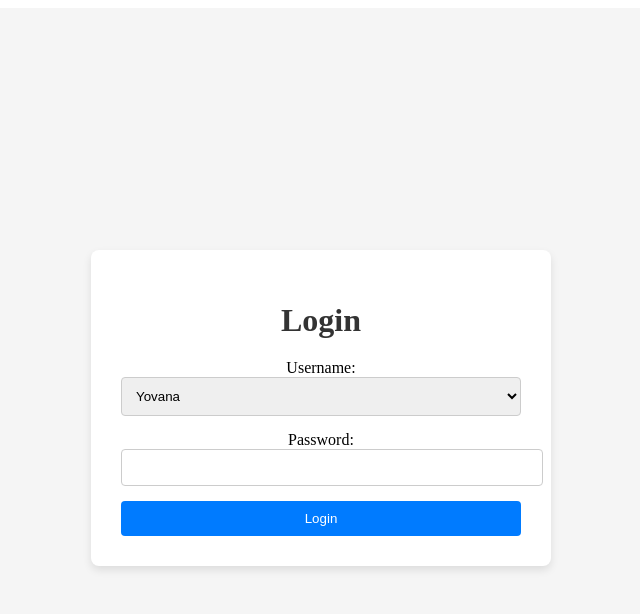
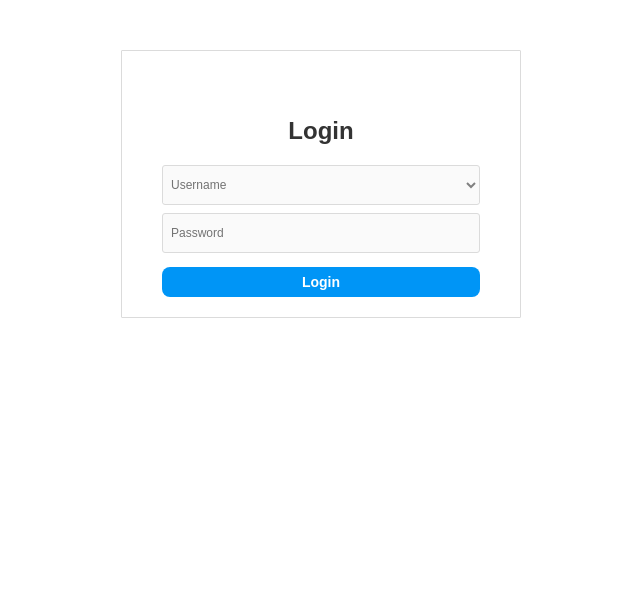
Before and after one commit to qbandres/202501-ControlGastos, a Vue app in the folder frontend/: page / in a window 1280 px wide. Shown: the top 614 px of the page, without its empty margins (319-959 px from the left). Built offline with nearby package versions, Linux system fonts and the light colour scheme.

Commit message:
Se actualizo la forma del Login

```diff
--- a/frontend/src/views/Login.vue
+++ b/frontend/src/views/Login.vue
@@ -1,34 +1,39 @@
 <template>
-  <div class="login-container">
-    <div class="login-form">
-      <h1>Login</h1>
-      <form @submit.prevent="handleLogin">
-        <div>
-          <label for="username">Username:</label>
-          <select v-model="username" id="username" required class="input-field">
+  <div class="container">
+    <h1>Login</h1>
+    <form @submit.prevent="handleLogin" class="content__form">
+      <div class="content__inputs">
+        <label>
+          <select v-model="username" required>
             <option value="Andres">Andres</option>
             <option value="Yovana">Yovana</option>
           </select>
-        </div>
-        <div>
-          <label for="password">Password:</label>
-          <input v-model="password" id="password" type="password" required class="input-field" />
-        </div>
-        <button type="submit" class="login-btn">Login</button>
-      </form>
+          <span>Username</span>
+        </label>
+        <label>
+          <input
+            v-model="password"
+            type="password"
+            required
+            placeholder=" "
+          />
+          <span>Password</span>
+        </label>
+      </div>
+      <button type="submit">Login</button>
       <p v-if="errorMessage" class="error">{{ errorMessage }}</p>
-    </div>
+    </form>
   </div>
 </template>
 
 <script>
 import axios from "axios";
-import { useUserStore } from "@/stores/userStore"; // Importa la tienda del usuario
+import { useUserStore } from "@/stores/userStore";
 
 export default {
   data() {
     return {
-      username: "Yovana",  // Valor predeterminado
+      username: "",
       password: "",
       errorMessage: "",
     };
@@ -38,34 +43,20 @@ export default {
       console.log("Attempting login with username:", this.username);
 
       try {
-        // Obtiene la URL del backend desde la variable de entorno
         const backendUrl = import.meta.env.VITE_BACKEND_URL;
-
-        // Llama al backend con las credenciales
         const response = await axios.post(`${backendUrl}/login`, {
           username: this.username,
           password: this.password,
         });
 
-        console.log("Response from backend:", response.data);
-
-        // Verifica si la respuesta contiene un username
         if (response.data.username) {
-          console.log("Login successful, redirecting to Dashboard...");
-
-          // Guarda el nombre de usuario en el estado global
           const userStore = useUserStore();
           userStore.setUsername(response.data.username);
-
-          // Redirige al Dashboard
           this.$router.push("/dashboard");
         } else {
-          console.warn("Login failed, server message:", response.data.message);
           this.errorMessage = response.data.message || "Login failed";
         }
       } catch (error) {
-        // Captura errores y muestra mensajes
-        console.error("Error during login:", error);
         this.errorMessage =
           error.response?.data?.detail || "Login failed. Please try again.";
       }
@@ -75,65 +66,108 @@ export default {
 </script>
 
 <style scoped>
-/* Diseño minimalista centrado con fondo blanco humo */
-.login-container {
-  display: flex;
-  justify-content: center;
-  align-items: center;
-  width: 100%;
-  height: 100vh;
-  background-color: #f5f5f5; /* Fondo blanco humo */
-}
-
-.login-form {
-  background-color: white;
-  padding: 30px;
-  border-radius: 8px;
-  box-shadow: 0 4px 8px rgba(0, 0, 0, 0.1);
-  width: 100%;
+/* Adapted styles */
+.container {
+  border-radius: 1px;
+  padding: 50px 40px 20px 40px;
+  box-sizing: border-box;
+  font-family: sans-serif;
+  color: #737373;
+  border: 1px solid rgb(219, 219, 219);
+  text-align: center;
+  background: white;
   max-width: 400px;
-  text-align: center;
+  margin: 50px auto;
 }
 
 h1 {
   margin-bottom: 20px;
+  font-size: 24px;
   color: #333;
 }
 
-form {
+.content__form {
   display: flex;
   flex-direction: column;
-  gap: 15px;
+  row-gap: 14px;
+}
+
+.content__inputs {
+  display: flex;
+  flex-direction: column;
+  row-gap: 8px;
 }
 
 label {
-  text-align: left;
-  margin-bottom: 5px;
+  border: 1px solid rgb(219, 219, 219);
+  display: flex;
+  align-items: center;
+  position: relative;
+  min-width: 268px;
+  height: 38px;
+  background: rgb(250, 250, 250);
+  border-radius: 3px;
 }
 
-.input-field {
-  padding: 10px;
-  border: 1px solid #ccc;
-  border-radius: 4px;
-  width: 100%; /* Asegura que ambos campos tengan el mismo ancho */
+select,
+input {
+  width: 100%;
+  background: inherit;
+  border: 0;
+  outline: none;
+  padding: 9px 8px 7px 8px;
+  font-size: 16px;
+  vertical-align: middle;
 }
 
-.login-btn {
-  background-color: #007bff;  /* Azul */
+select:required:invalid {
+  color: gray;
+}
+
+option[value=""][disabled] {
+  display: none;
+}
+
+span {
+  position: absolute;
+  text-overflow: ellipsis;
+  transform-origin: left;
+  font-size: 12px;
+  left: 8px;
+  pointer-events: none;
+  transition: transform ease-out 0.1s;
+}
+
+input:valid + span,
+select:valid + span {
+  transform: scale(calc(10 / 12)) translateY(-10px);
+}
+
+input:valid,
+select:valid {
+  padding: 14px 0 2px 8px;
+  font-size: 12px;
+}
+
+button {
+  background: rgb(0, 149, 246);
   color: white;
   border: none;
-  padding: 10px;
-  border-radius: 4px;
+  border-radius: 8px;
+  font-weight: 700;
+  font-size: 14px;
+  padding: 7px 16px;
   cursor: pointer;
   transition: all 0.3s ease;
 }
 
-.login-btn:hover {
-  background-color: #0056b3;  /* Azul más oscuro al pasar el mouse */
+button:hover {
+  background: rgb(24, 119, 242);
 }
 
-.login-btn:active {
-  transform: scale(0.98);  /* Efecto de clic */
+button:active:not(:hover) {
+  background: rgb(0, 149, 246);
+  opacity: 0.7;
 }
 
 .error {
@@ -141,22 +175,4 @@ label {
   font-weight: bold;
   margin-top: 10px;
 }
-
-/* Responsividad */
-@media (max-width: 600px) {
-  .login-form {
-    width: 90%;
-    padding: 20px;
-  }
-
-  h1 {
-    font-size: 1.5rem;
-  }
-
-  input,
-  select,
-  .login-btn {
-    font-size: 1rem;
-  }
-}
 </style>
```
Also changed, not shown: 1 other file (tests, documents, lock files or other folders).
